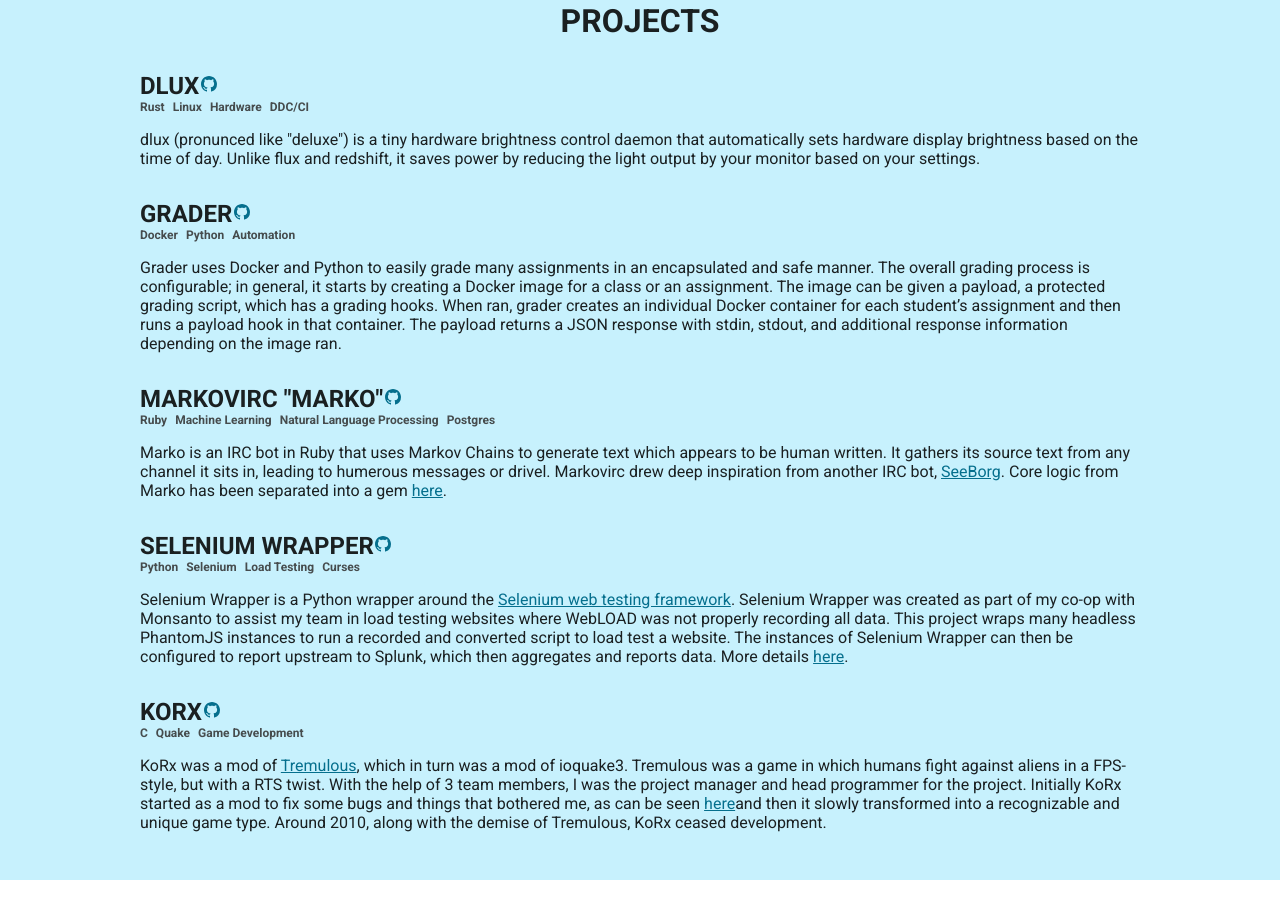
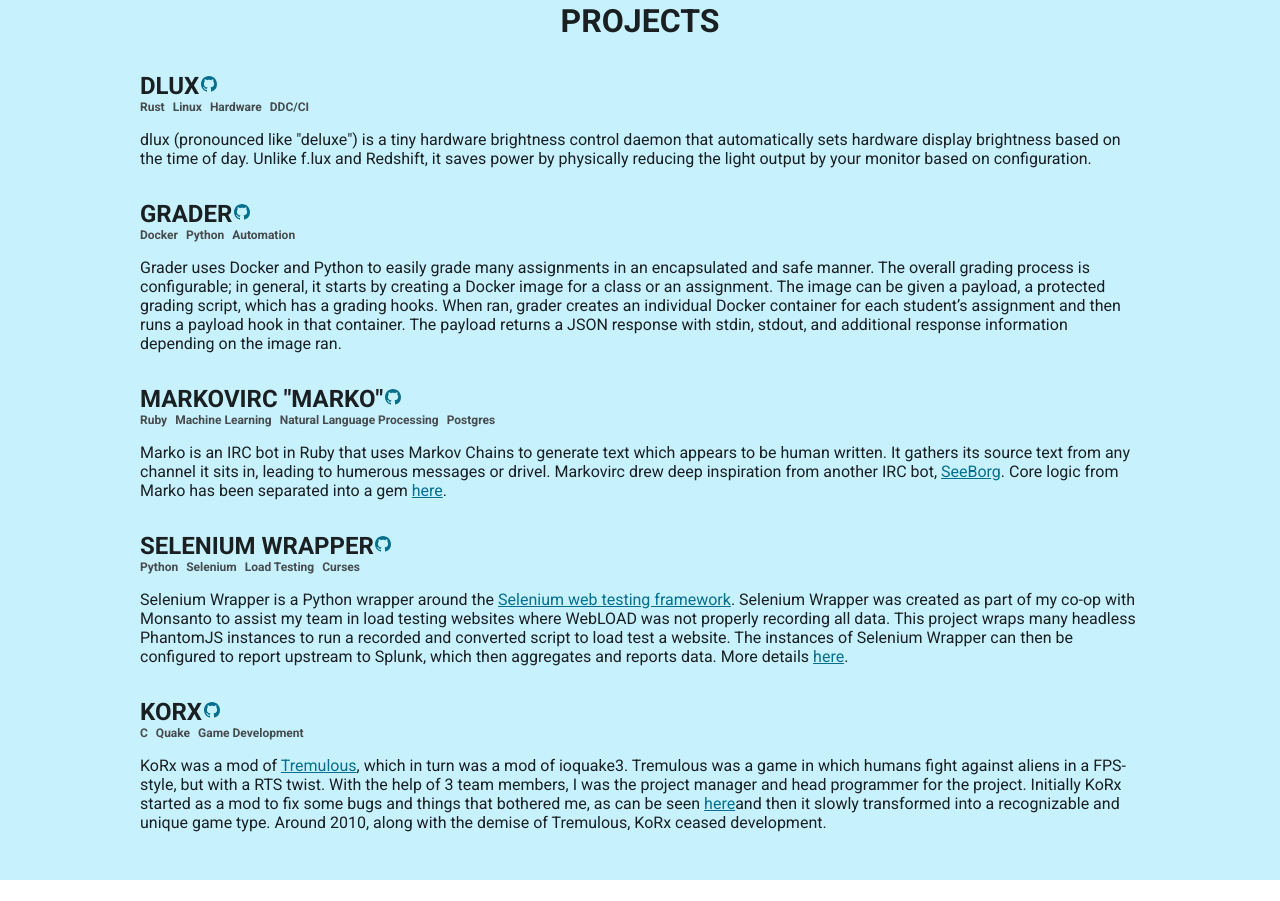
Before and after one commit to brhoades/brod.es, a React app: page / in a window 1280 px wide. Shown: the part 1100-2001 px from the top of the page. Built offline with nearby package versions, Linux system fonts and the light colour scheme.

Commit message:
and fix dlux spelling issues

```diff
--- a/src/components/sections/Projects.tsx
+++ b/src/components/sections/Projects.tsx
@@ -10,11 +10,11 @@ export default () => (
       tags={['Rust', 'Linux', 'Hardware', 'DDC/CI']}
     >
       <p>
-        dlux (pronunced like "deluxe") is a tiny hardware brightness
+        dlux (pronounced like "deluxe") is a tiny hardware brightness
         control daemon that automatically sets hardware display
-        brightness based on the time of day. Unlike flux and redshift,
-        it saves power by reducing the light output by your monitor based
-        on your settings.
+        brightness based on the time of day. Unlike f.lux and Redshift,
+        it saves power by physically reducing the light output by your monitor
+        based on configuration.
       </p>
     </ProjectSubsection>
     <ProjectSubsection
```
